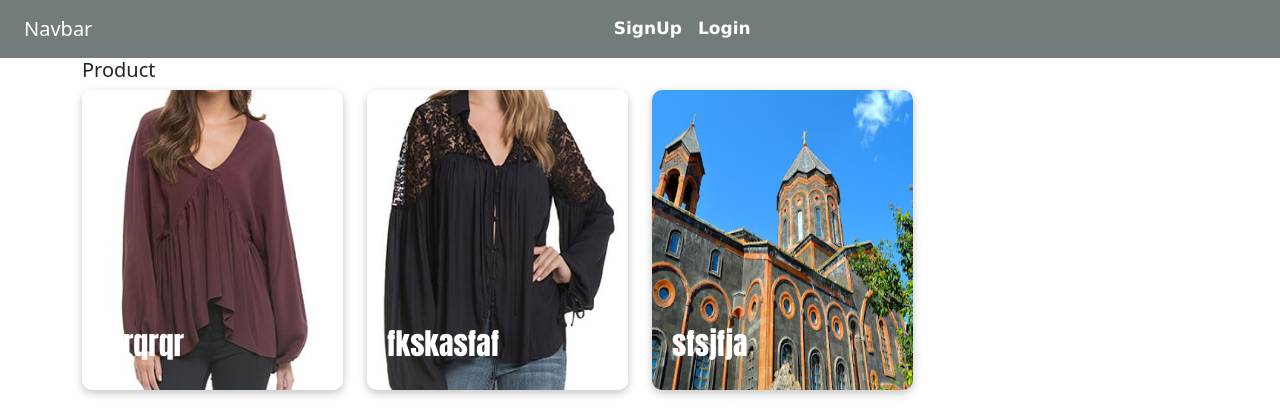
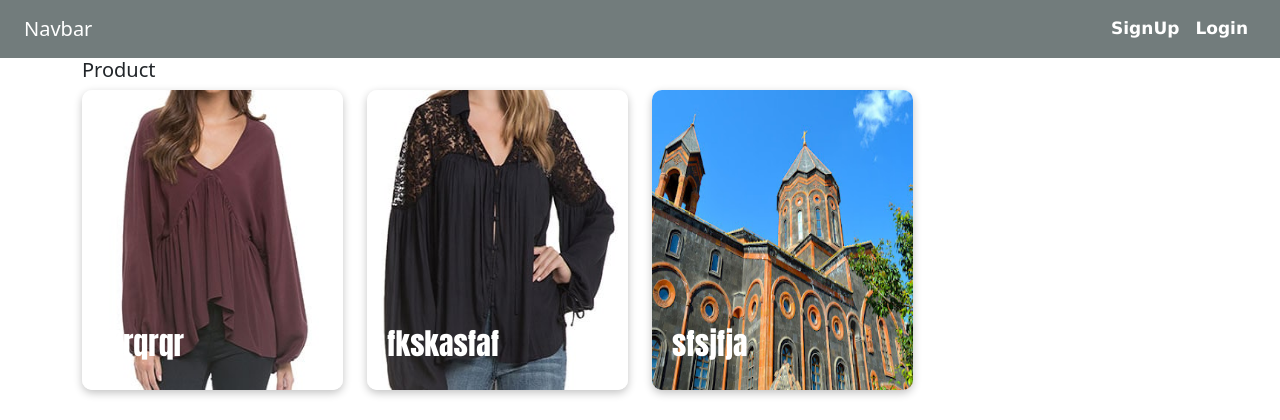
Before and after one commit to amitsaini95/Ecom, a Django app: page / in a window 1280 px wide. Shown: the top 420 px of the page. Run offline with Django 4.2, Linux system fonts and the light colour scheme; data comes from the database, SQL or seed files in the repository; both versions use the stored data as it was after the commit; some libraries are stand-ins or nearby versions.

Commit message:
fix login and logout button

```diff
--- a/UserProfile/forms.py
+++ b/UserProfile/forms.py
@@ -4,7 +4,7 @@ from django.contrib.auth.models import User
 class SignUpForm(UserCreationForm):
     class Meta:
         model=User
-        fields=('username','password','password1')
+        fields=('username','password1','password2')
 class LoginForm(AuthenticationForm):
     username=forms.CharField(max_length=100)
     password=forms.CharField(widget=forms.PasswordInput())
--- a/UserProfile/views.py
+++ b/UserProfile/views.py
@@ -9,7 +9,6 @@ def SignUpView(request):
         form=SignUpForm(request.POST)
         if form.is_valid():
             user_data=form.save()
-
             user=UserProfileModel.objects.create(user=user_data)
             return redirect('auth:Login')
     else:
@@ -27,8 +26,7 @@ def LoginView(request):
             user=authenticate(request,username=username,password=password)
             if user is  not None:
                 login(request,user)
-                return redirect('/')
-
+                return redirect('product:ProductList')
     else:
         form=LoginForm()
     context={
--- a/product/static/css/style.css
+++ b/product/static/css/style.css
@@ -7,16 +7,27 @@
     background-color:rgb(114, 124, 124) !important;
 }
 .NavbarMenu ul{
-    margin: auto;
+    position: relative;
+    width: 100%;
+
+}
+.NavbarMenu ul .right-item{
+    display: flex;
+    justify-content: end;
+    width: 100%;
+
+
+
 }
 .NavbarMenu ul li a{
     color: white;
     font-size: 17px;
     font-family:Verdana, Geneva, Tahoma, sans-serif;
     font-weight: 600;
+
 }
 .NavbarMenu ul li a:hover{
-    color: rgb(255, 0, 76);
+    color: rgb(134, 41, 64))));
 }
 .product-item {
     height: 300px;
--- a/product/templates/base/base.html
+++ b/product/templates/base/base.html
@@ -20,19 +20,23 @@
                       <div class="collapse navbar-collapse" id="navbarSupportedContent">
                           <ul class="navbar-nav me-auto mb-2 mb-lg-0">
                             {% if request.user.is_authenticated %}
-                          <li class="nav-item">
+                          <li class="nav-item ">
                             <a class="nav-link active" aria-current="page" href="#">Home</a>
                           </li>
+                          <div class="right-item">
                           <li class="nav-item">
-                            <a class="nav-link active" aria-current="page" href="{% url 'auth:Logout' %}">Logout</a>
+                            <a class="nav-link active " aria-current="page" href="{% url 'auth:Logout' %}">Logout</a>
                           </li>
+                          </div>
                           {% else %}
-                          <li class="nav-item">
-                            <a class="nav-link active" aria-current="page" href="{% url 'auth:Signup' %}">SignUp</a>
+                          <div class="right-item">
+                          <li class="nav-item  ">
+                            <a class="nav-link active  " aria-current="page" href="{% url 'auth:Signup' %}">SignUp</a>
                           </li>
                           <li class="nav-item">
-                            <a class="nav-link active" aria-current="page" href="{% url 'auth:Login' %}">Login</a>
+                            <a class="nav-link active " aria-current="page" href="{% url 'auth:Login' %}">Login</a>
                           </li>
+                          </div>
                           {% endif %}
                           </ul>
                       </div>
```
Also changed, not shown: db.sqlite3.
